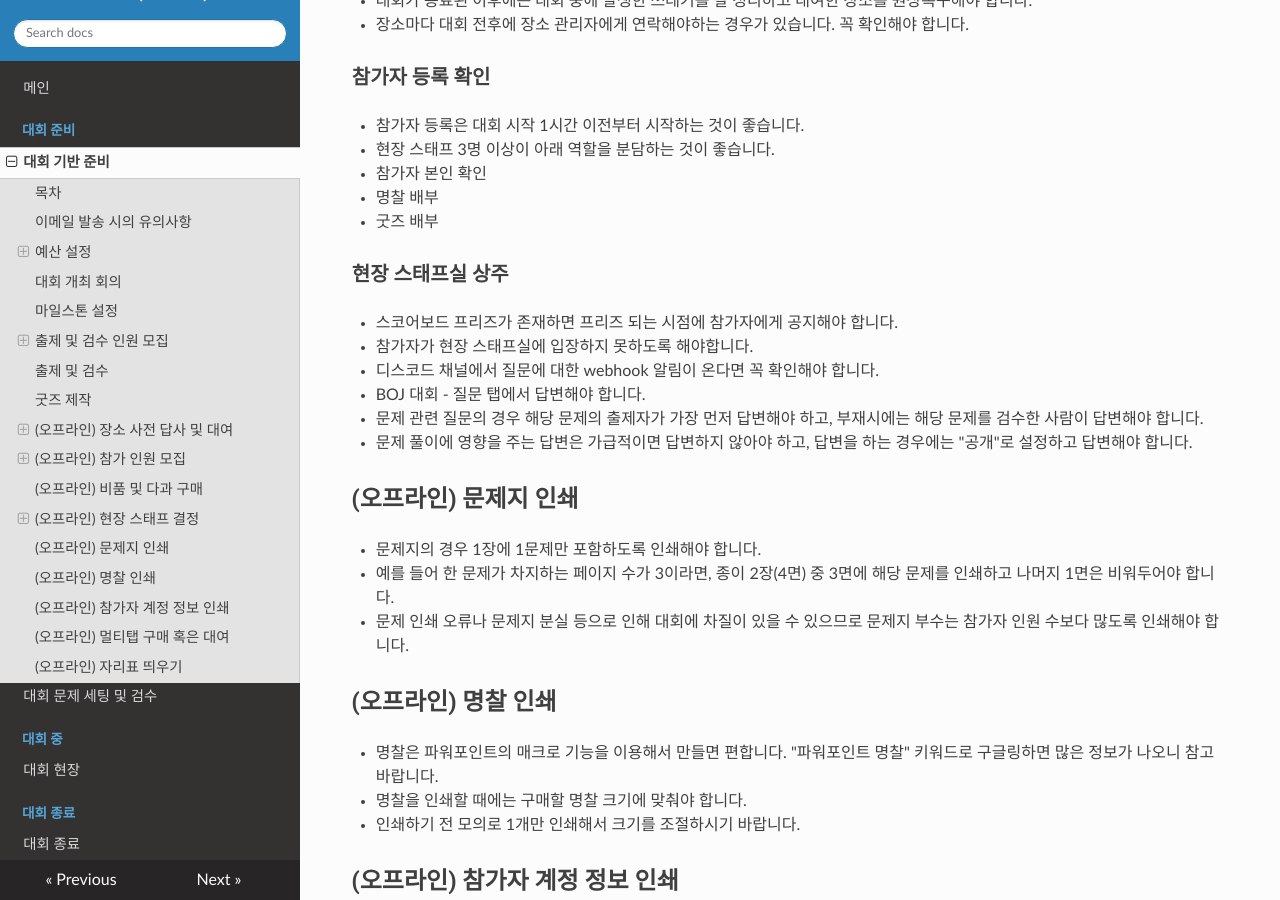
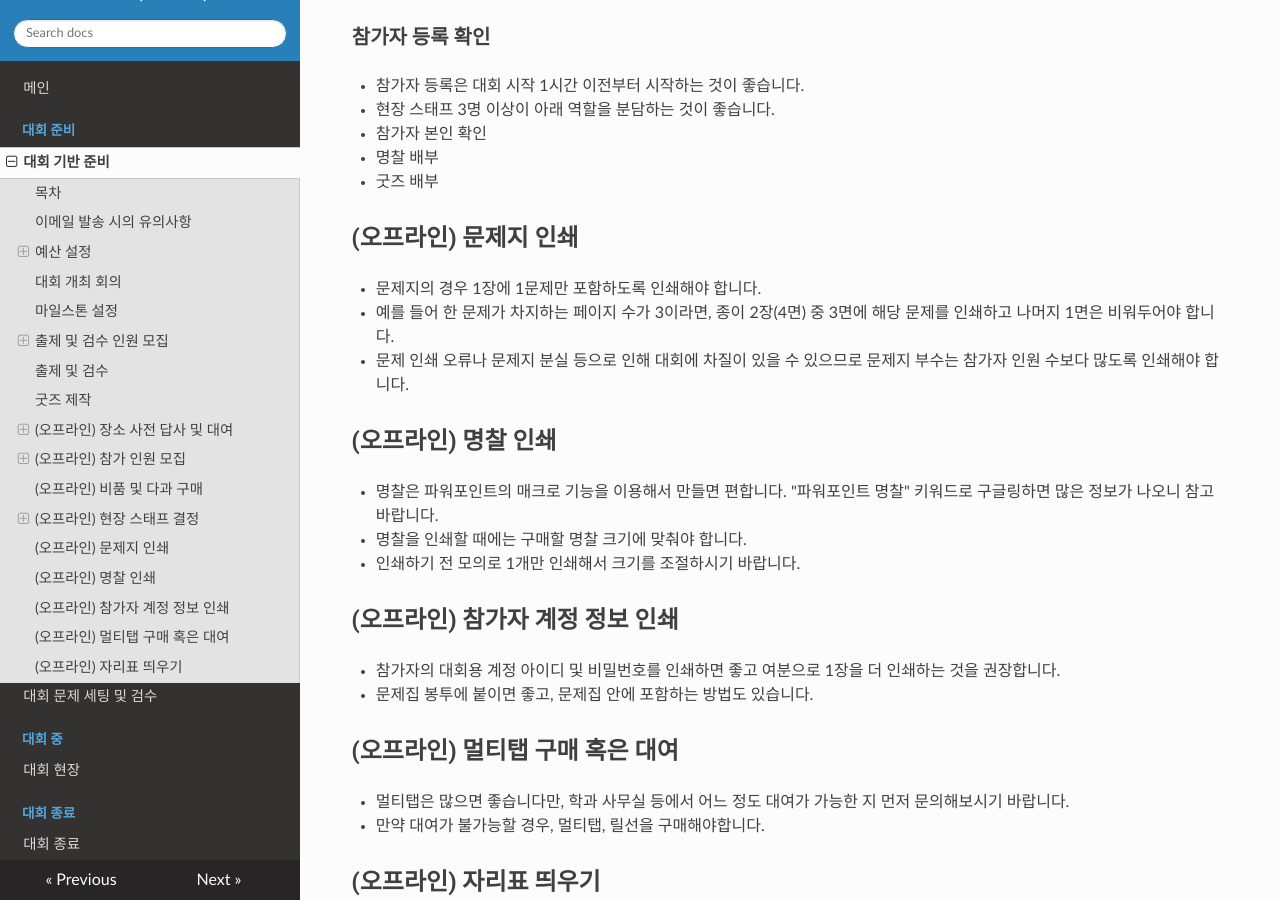
Before and after one commit to haruharo101/Programming_Contest_Hosting_Guide, an MkDocs documentation site: the page built from docs/preparation.md, in a window 1280 px wide and 900 px high, scrolled down 7949 px. Built offline with MkDocs 1.6.1, drawn with Linux system fonts in a browser that asks for light colours; nearby versions of some CDN libraries; some of the changed text lies outside the part shown.

Commit message:
Fix: Fixed some contents

```diff
--- a/docs/preparation.md
+++ b/docs/preparation.md
@@ -11,11 +11,11 @@
 - 굿즈 제작
 - (오프라인) 장소 사전 답사 및 대여
 - (오프라인) 참가 인원 모집
+- (오프라인) 비품 및 다과 구매
 - (오프라인) 현장 스태프 결정
 - (오프라인) 문제지 인쇄
 - (오프라인) 명찰 인쇄
 - (오프라인) 참가자 계정 정보 인쇄
-- (오프라인) 비품 및 다과 구매
 - (오프라인) 멀티탭 구매 혹은 대여
 - (오프라인) 자리표 띄우기
 
@@ -237,14 +236,6 @@
   - 명찰 배부
   - 굿즈 배부
 
-### 현장 스태프실 상주
-- 스코어보드 프리즈가 존재하면 프리즈 되는 시점에 참가자에게 공지해야 합니다.
-- 참가자가 현장 스태프실에 입장하지 못하도록 해야합니다.
-- 디스코드 채널에서 질문에 대한 webhook 알림이 온다면 꼭 확인해야 합니다.
-  - BOJ 대회 - 질문 탭에서 답변해야 합니다.
-  - 문제 관련 질문의 경우 해당 문제의 출제자가 가장 먼저 답변해야 하고, 부재시에는 해당 문제를 검수한 사람이 답변해야 합니다.
-  - 문제 풀이에 영향을 주는 답변은 가급적이면 답변하지 않아야 하고, 답변을 하는 경우에는 "공개"로 설정하고 답변해야 합니다.
-
 ## (오프라인) 문제지 인쇄
 - 문제지의 경우 1장에 1문제만 포함하도록 인쇄해야 합니다.
   - 예를 들어 한 문제가 차지하는 페이지 수가 3이라면, 종이 2장(4면) 중 3면에 해당 문제를 인쇄하고 나머지 1면은 비워두어야 합니다.
```
Also changed, not shown: other parts of docs/preparation.md (+6 -7 lines).
